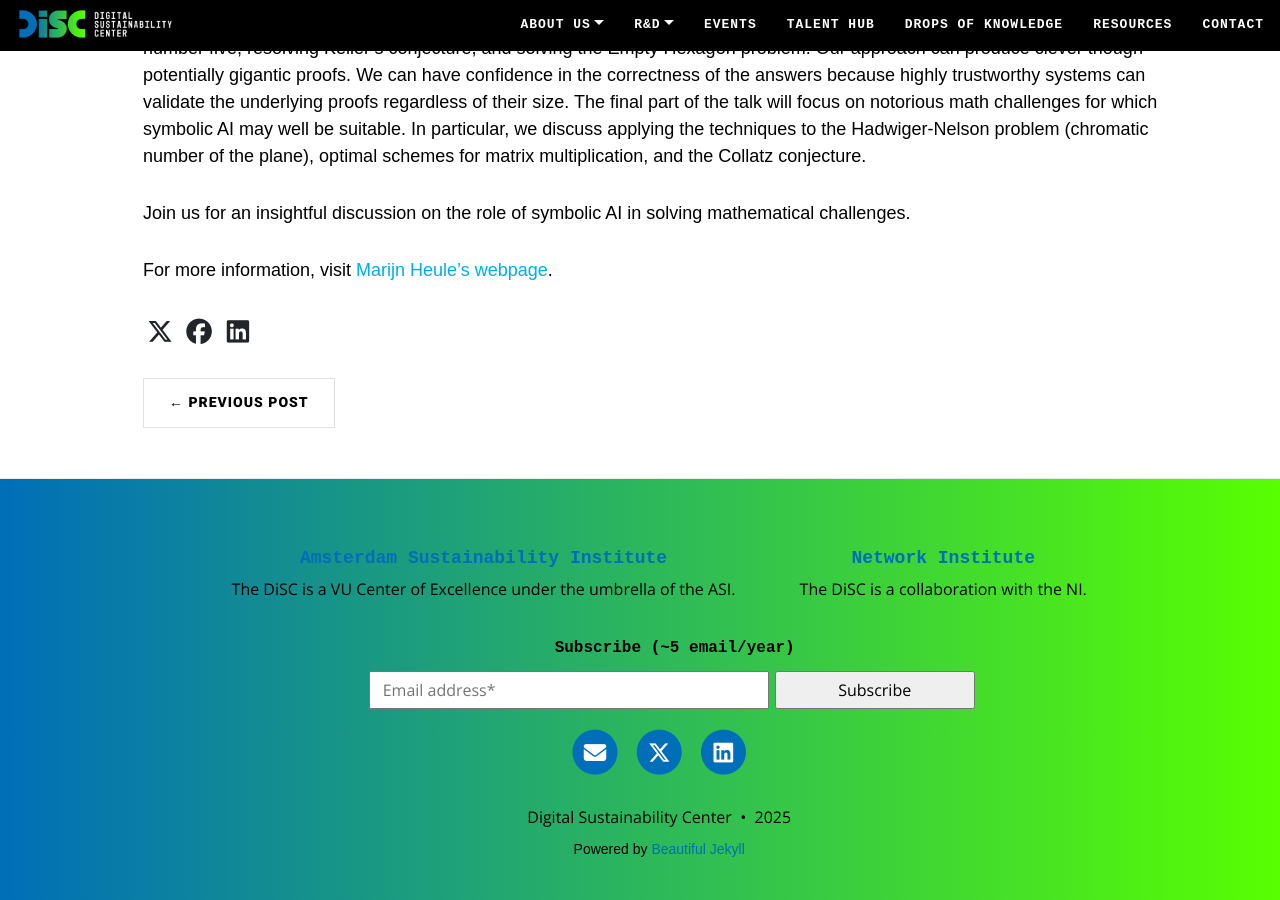
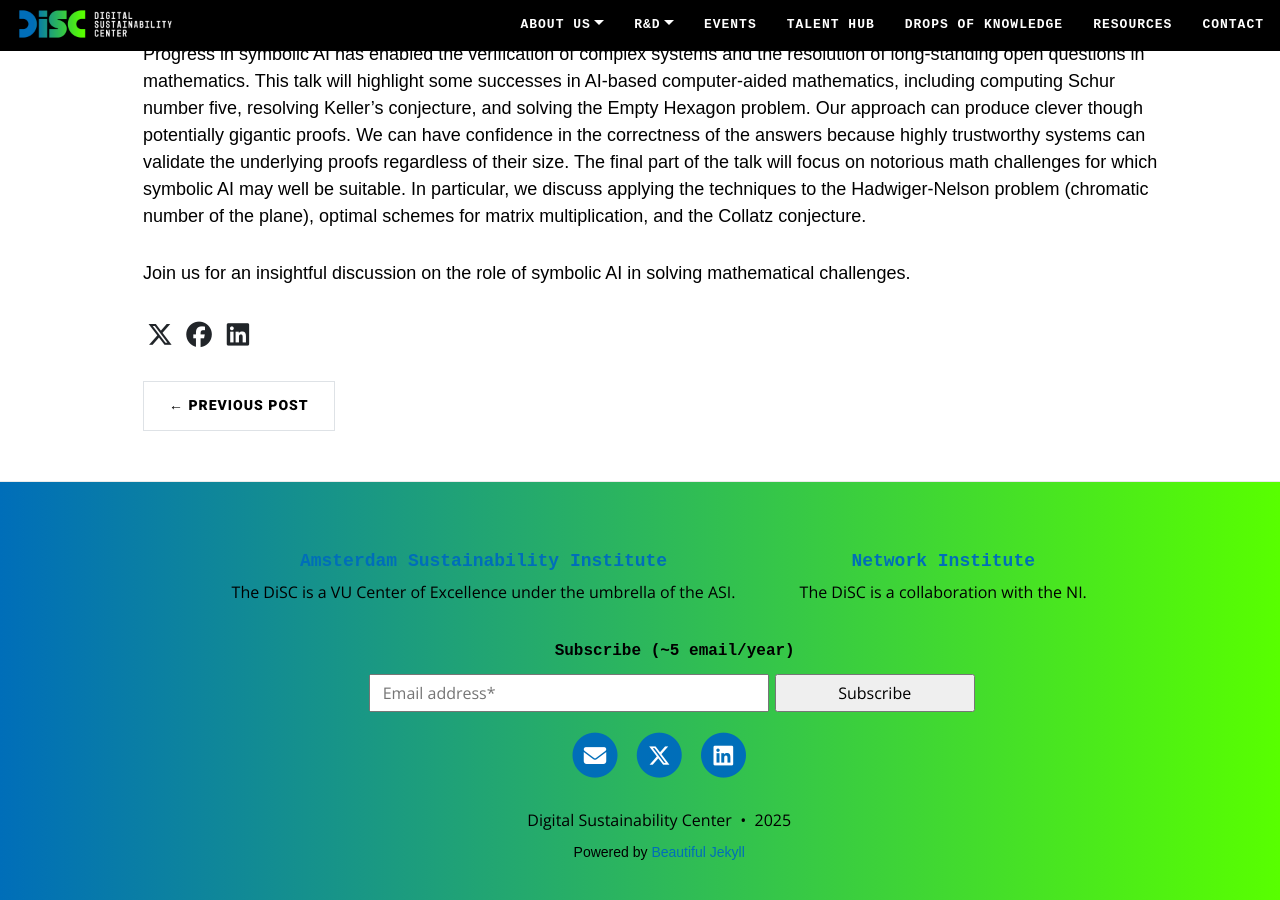
Before and after one commit to S2-group/disc-website.github.io, a Jekyll site: the page built from _posts/2025-02-18-distinguished-lecture-Marijn-Heule.md, in a window 1280 px wide and 900 px high, scrolled down 1049 px. Built offline with Jekyll 4.4.1, drawn with Linux system fonts in a browser that asks for light colours; comment, search, counter and statistics services are not loaded.

Commit message:
Update 2025-02-18-distinguished-lecture-Marijn-Heule.md

```diff
--- a/_posts/2025-02-18-distinguished-lecture-Marijn-Heule.md
+++ b/_posts/2025-02-18-distinguished-lecture-Marijn-Heule.md
@@ -11,7 +11,9 @@ thumbnail-img: /assets/img/posts-screenshots/marjin-heule.jpeg
 ## Solving Mathematical Challenges with Symbolic AI
 
 **Speaker:** Marijn Heule, Carnegie Mellon University
+
 **Date & Time:** Tuesday, 11 March 2025 10:30-12:00 AM
+
 **Location:** HG-00C29 (Aurora), Hoofdgebouw VU, De Boelelaan 1105, Amsterdam
 
 ### About the Speaker
@@ -23,5 +25,3 @@ techniques to the Hadwiger-Nelson problem (chromatic number of the plane),
 optimal schemes for matrix multiplication, and the Collatz conjecture.
 
 Join us for an insightful discussion on the role of symbolic AI in solving mathematical challenges.
-
-For more information, visit [Marijn Heule's webpage](https://www.cs.cmu.edu/~mheule/).
```
